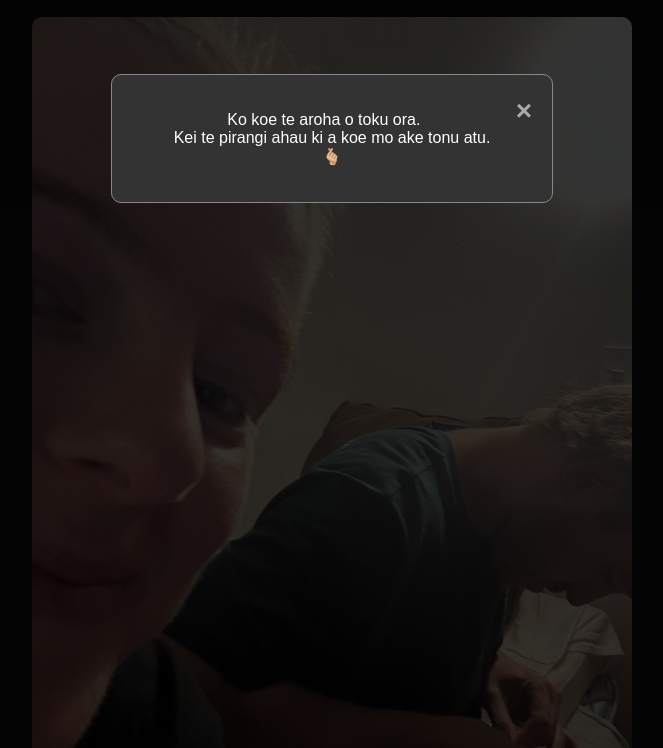
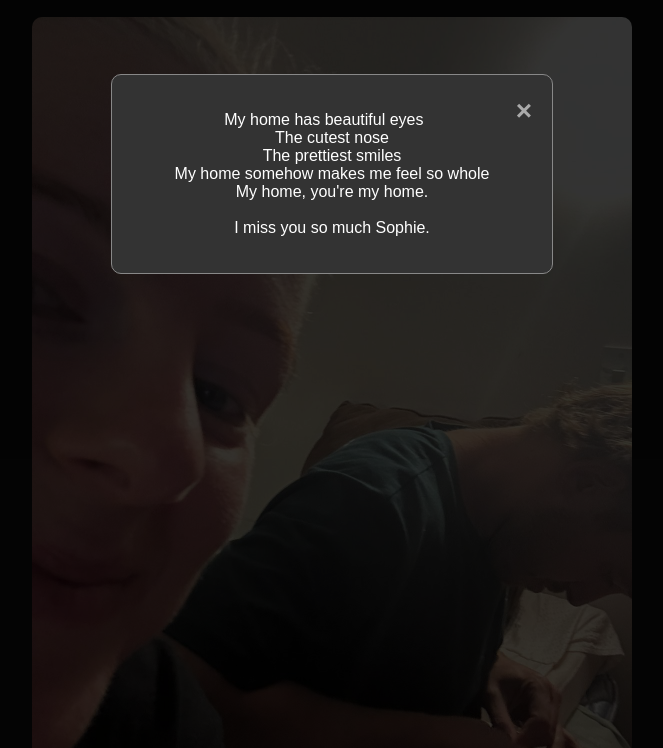
Before and after one commit to simongerula/wherehavewebeen, a website: page index.html in a window 1280 px wide. Shown: the part 50-798 px from the top of the page, without its empty margins (308-971 px from the left). Drawn offline with nearby package versions, Linux system fonts and the light colour scheme.

Commit message:
update for tomorrow

```diff
--- a/index.html
+++ b/index.html
@@ -27,9 +27,12 @@
     <div id="myModal" class="modal">
         <div class="modal-content">
             <span class="close">&times;</span>
-            <p>Ko koe te aroha o toku ora. <br>
-            Kei te pirangi ahau ki a koe mo ake tonu atu.<br>
-            🫰🏼</p>
+            <p>My home has beautiful eyes<br>
+            The cutest nose<br>
+            The prettiest smiles<br>
+            My home somehow makes me feel so whole<br>
+            My home, you're my home.<br><br>
+            I miss you so much Sophie.</p>
             <!-- SCRATCH AND WIN -->
 <!--                 <div id="thisDiv">
                     <p>Okay love for today's message you need a password</p>
--- a/js/worldle.js
+++ b/js/worldle.js
@@ -1,5 +1,5 @@
 document.addEventListener('DOMContentLoaded', () => {
-    const correctWord = 'WAVES';
+    const correctWord = 'GOALS';
     const maxTries = 5;
     let currentAttempt = [];
     let attempts = JSON.parse(localStorage.getItem('attempts')) || [];
```
